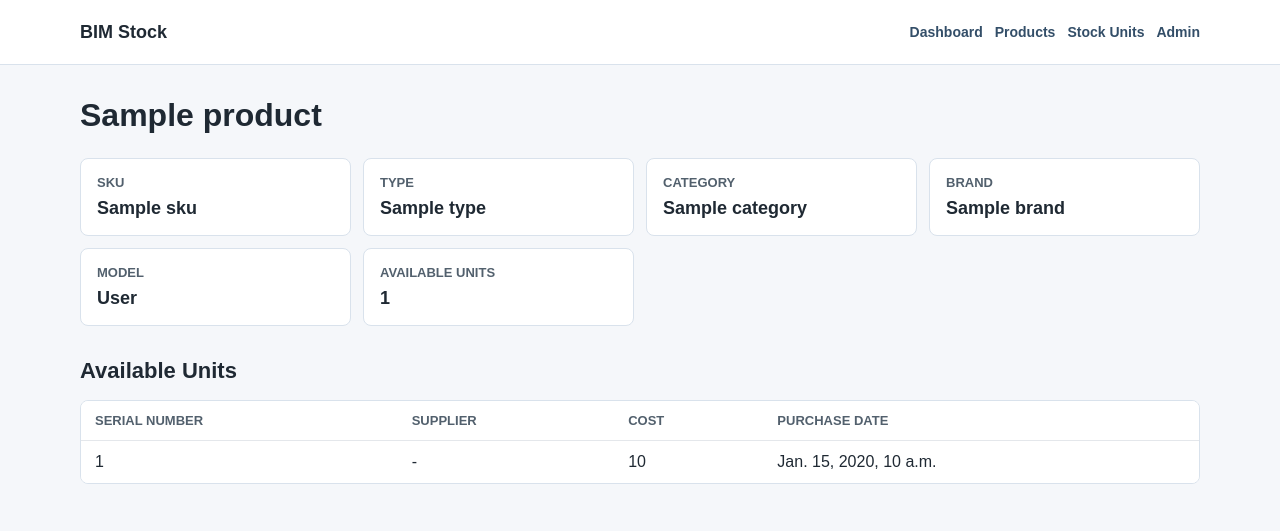
After one commit to jadelasmar/BIM, a Django app: template bim_stock/templates/bim_stock/product_detail.html in a window 1280 px wide. The commit adds this page. Shown: the top 531 px of the page. Run offline with Django 3.2, Linux system fonts and the light colour scheme; the template is opened without the code that fills it: most values are stand-ins (such as "Sample title", 1, 10 or a date in 2020).

Commit message:
stock pages

```diff
--- /dev/null
+++ b/bim_stock/templates/bim_stock/base.html
@@ -0,0 +1,198 @@
+<!doctype html>
+<html lang="en">
+<head>
+    <meta charset="utf-8">
+    <meta name="viewport" content="width=device-width, initial-scale=1">
+    <title>{% block title %}BIM Stock{% endblock %}</title>
+    <style>
+        body {
+            margin: 0;
+            font-family: Arial, sans-serif;
+            color: #1f2933;
+            background: #f5f7fa;
+        }
+
+        a {
+            color: #005ea8;
+            text-decoration: none;
+        }
+
+        a:hover {
+            text-decoration: underline;
+        }
+
+        header {
+            border-bottom: 1px solid #d9e2ec;
+            background: #ffffff;
+        }
+
+        .topbar,
+        main {
+            width: min(1120px, calc(100% - 32px));
+            margin: 0 auto;
+        }
+
+        .topbar {
+            display: flex;
+            align-items: center;
+            justify-content: space-between;
+            gap: 16px;
+            min-height: 64px;
+        }
+
+        .brand {
+            color: #1f2933;
+            font-size: 18px;
+            font-weight: 700;
+        }
+
+        nav {
+            display: flex;
+            flex-wrap: wrap;
+            gap: 12px;
+        }
+
+        nav a {
+            color: #334e68;
+            font-size: 14px;
+            font-weight: 700;
+        }
+
+        main {
+            padding: 32px 0 48px;
+        }
+
+        h1 {
+            margin: 0 0 24px;
+            font-size: 32px;
+            font-weight: 700;
+        }
+
+        h2 {
+            margin: 32px 0 16px;
+            font-size: 22px;
+        }
+
+        .dashboard-grid {
+            display: grid;
+            grid-template-columns: repeat(auto-fit, minmax(180px, 1fr));
+            gap: 16px;
+        }
+
+        .metric,
+        .panel {
+            border: 1px solid #d9e2ec;
+            border-radius: 8px;
+            background: #ffffff;
+        }
+
+        .metric {
+            padding: 20px;
+        }
+
+        .metric-label {
+            margin: 0 0 12px;
+            color: #52606d;
+            font-size: 14px;
+            font-weight: 700;
+            text-transform: uppercase;
+        }
+
+        .metric-value {
+            margin: 0;
+            font-size: 36px;
+            font-weight: 700;
+        }
+
+        .panel {
+            overflow-x: auto;
+        }
+
+        table {
+            width: 100%;
+            border-collapse: collapse;
+            background: #ffffff;
+        }
+
+        th,
+        td {
+            padding: 12px 14px;
+            border-bottom: 1px solid #e4e7eb;
+            text-align: left;
+            vertical-align: top;
+        }
+
+        th {
+            color: #52606d;
+            font-size: 13px;
+            text-transform: uppercase;
+        }
+
+        tr:last-child td {
+            border-bottom: 0;
+        }
+
+        .empty {
+            margin: 0;
+            padding: 20px;
+            color: #52606d;
+        }
+
+        .detail-grid {
+            display: grid;
+            grid-template-columns: repeat(auto-fit, minmax(220px, 1fr));
+            gap: 12px;
+            margin-bottom: 24px;
+        }
+
+        .detail-item {
+            padding: 16px;
+            border: 1px solid #d9e2ec;
+            border-radius: 8px;
+            background: #ffffff;
+        }
+
+        .detail-label {
+            margin: 0 0 8px;
+            color: #52606d;
+            font-size: 13px;
+            font-weight: 700;
+            text-transform: uppercase;
+        }
+
+        .detail-value {
+            margin: 0;
+            font-size: 18px;
+            font-weight: 700;
+        }
+
+        @media (max-width: 640px) {
+            .topbar {
+                align-items: flex-start;
+                flex-direction: column;
+                padding: 16px 0;
+            }
+
+            h1 {
+                font-size: 28px;
+            }
+        }
+    </style>
+</head>
+<body>
+    <header>
+        <div class="topbar">
+            <a class="brand" href="{% url 'bim_stock:dashboard' %}">BIM Stock</a>
+            <nav aria-label="Stock navigation">
+                <a href="{% url 'bim_stock:dashboard' %}">Dashboard</a>
+                <a href="{% url 'bim_stock:product_list' %}">Products</a>
+                <a href="{% url 'bim_stock:stock_list' %}">Stock Units</a>
+                <a href="/admin/">Admin</a>
+            </nav>
+        </div>
+    </header>
+    <main>
+        {% block content %}{% endblock %}
+    </main>
+</body>
+</html>
--- /dev/null
+++ b/bim_stock/templates/bim_stock/product_detail.html
@@ -0,0 +1,61 @@
+{% extends "bim_stock/base.html" %}
+
+{% block title %}{{ product }} | BIM Stock{% endblock %}
+
+{% block content %}
+<h1>{{ product }}</h1>
+<section class="detail-grid" aria-label="Product details">
+    <article class="detail-item">
+        <p class="detail-label">SKU</p>
+        <p class="detail-value">{{ product.sku }}</p>
+    </article>
+    <article class="detail-item">
+        <p class="detail-label">Type</p>
+        <p class="detail-value">{{ product.category.type }}</p>
+    </article>
+    <article class="detail-item">
+        <p class="detail-label">Category</p>
+        <p class="detail-value">{{ product.category.name }}</p>
+    </article>
+    <article class="detail-item">
+        <p class="detail-label">Brand</p>
+        <p class="detail-value">{{ product.model.brand }}</p>
+    </article>
+    <article class="detail-item">
+        <p class="detail-label">Model</p>
+        <p class="detail-value">{{ product.model.modelname }}</p>
+    </article>
+    <article class="detail-item">
+        <p class="detail-label">Available Units</p>
+        <p class="detail-value">{{ available_unit_count }}</p>
+    </article>
+</section>
+
+<h2>Available Units</h2>
+<section class="panel" aria-label="Available units">
+    {% if available_units %}
+        <table>
+            <thead>
+                <tr>
+                    <th>Serial Number</th>
+                    <th>Supplier</th>
+                    <th>Cost</th>
+                    <th>Purchase Date</th>
+                </tr>
+            </thead>
+            <tbody>
+                {% for unit in available_units %}
+                    <tr>
+                        <td>{{ unit.serial_number }}</td>
+                        <td>{{ unit.supplier|default:"-" }}</td>
+                        <td>{{ unit.cost }}</td>
+                        <td>{{ unit.purchase_date|default:"-" }}</td>
+                    </tr>
+                {% endfor %}
+            </tbody>
+        </table>
+    {% else %}
+        <p class="empty">No available units for this product.</p>
+    {% endif %}
+</section>
+{% endblock %}
--- a/bim_stock/urls.py
+++ b/bim_stock/urls.py
@@ -6,4 +6,7 @@ app_name = "bim_stock"
 
 urlpatterns = [
     path("", views.dashboard, name="dashboard"),
+    path("products/", views.product_list, name="product_list"),
+    path("products/<int:pk>/", views.product_detail, name="product_detail"),
+    path("units/", views.stock_list, name="stock_list"),
 ]
```
Also changed, not shown: bim_stock/templates/bim_stock/dashboard.html (+4 -56 lines), bim_stock/templates/bim_stock/product_list.html (added, +43 -0 lines), bim_stock/templates/bim_stock/stock_list.html (added, +45 -0 lines), bim_stock/tests.py (+76 -0 lines), bim_stock/views.py (+55 -1 lines), docs/01-current-structure.md (+12 -0 lines), docs/02-roadmap.md (+3 -3 lines), docs/05-bim-stock-session-plan.md (+5 -5 lines).
